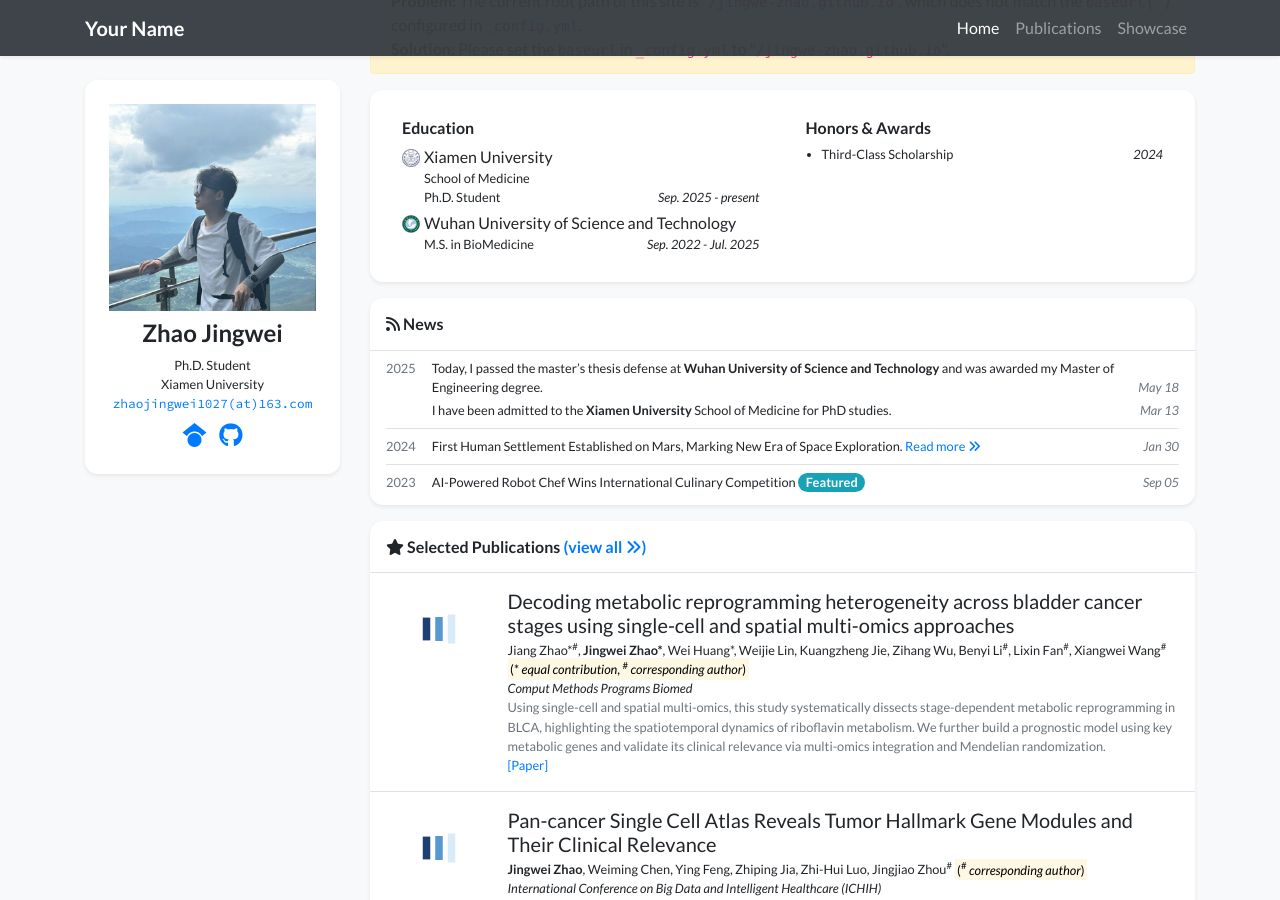
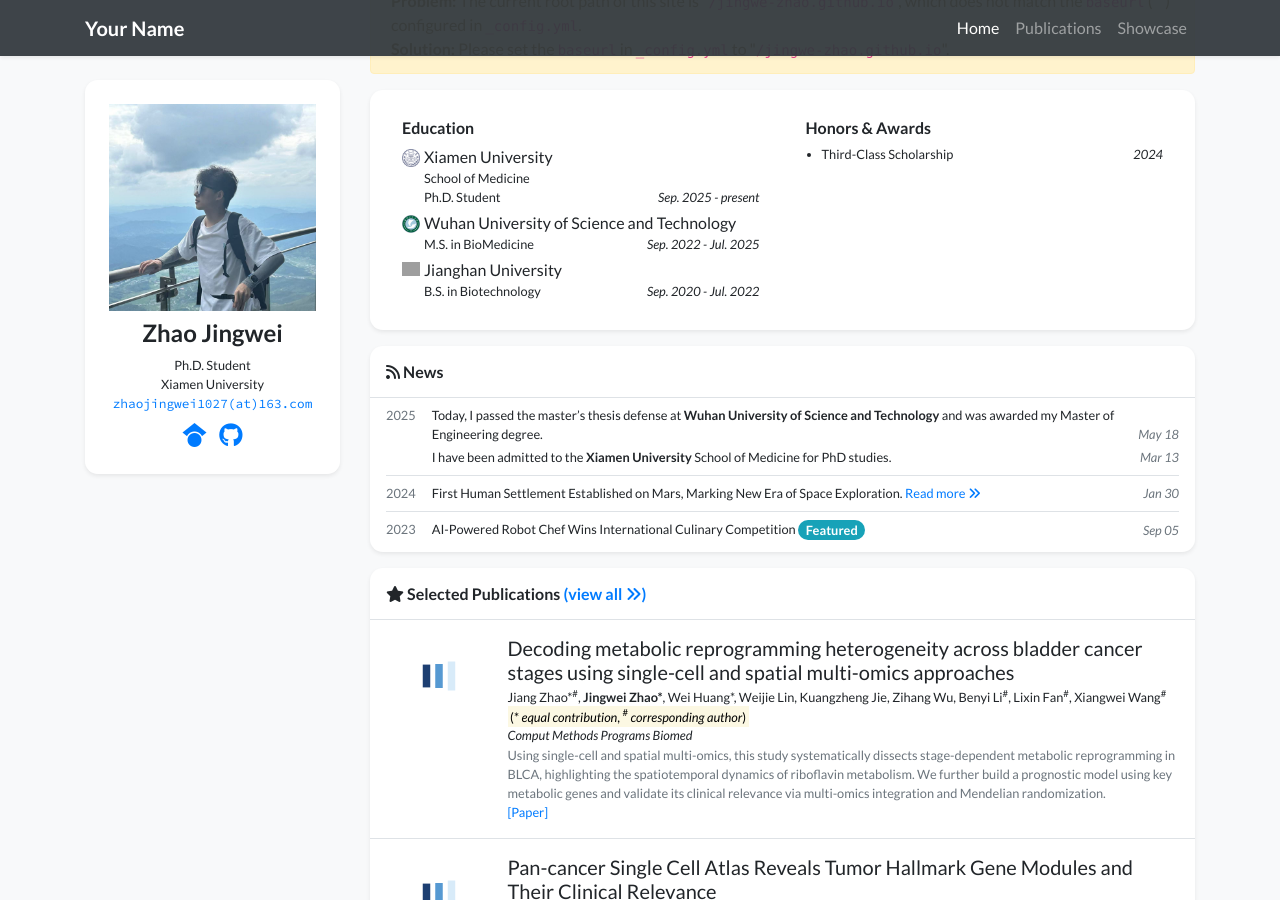
Before and after one commit to Jingwe-Zhao/jingwe-zhao.github.io, a Jekyll site: the page built from index.html, in a window 1280 px wide and 900 px high, scrolled down 394 px. Built offline with Jekyll 4.4.1, drawn with Linux system fonts in a browser that asks for light colours; nearby versions of some CDN libraries; a style sheet for code colours, icons or effects is not loaded; grey boxes are pictures that could not be loaded.

Commit message:
Update profile.yml

```diff
--- a/_data/profile.yml
+++ b/_data/profile.yml
@@ -41,6 +41,10 @@ education:
   logo: /assets/images/badges/wust.png
   position: M.S. in BioMedicine
   date: Sep. 2022 - Jul. 2025
+- name: Jianghan University
+  logo: /assets/images/badges/jhun.png
+  position: B.S. in Biotechnology
+  date: Sep. 2020 - Jul. 2022
 
 
 
```
